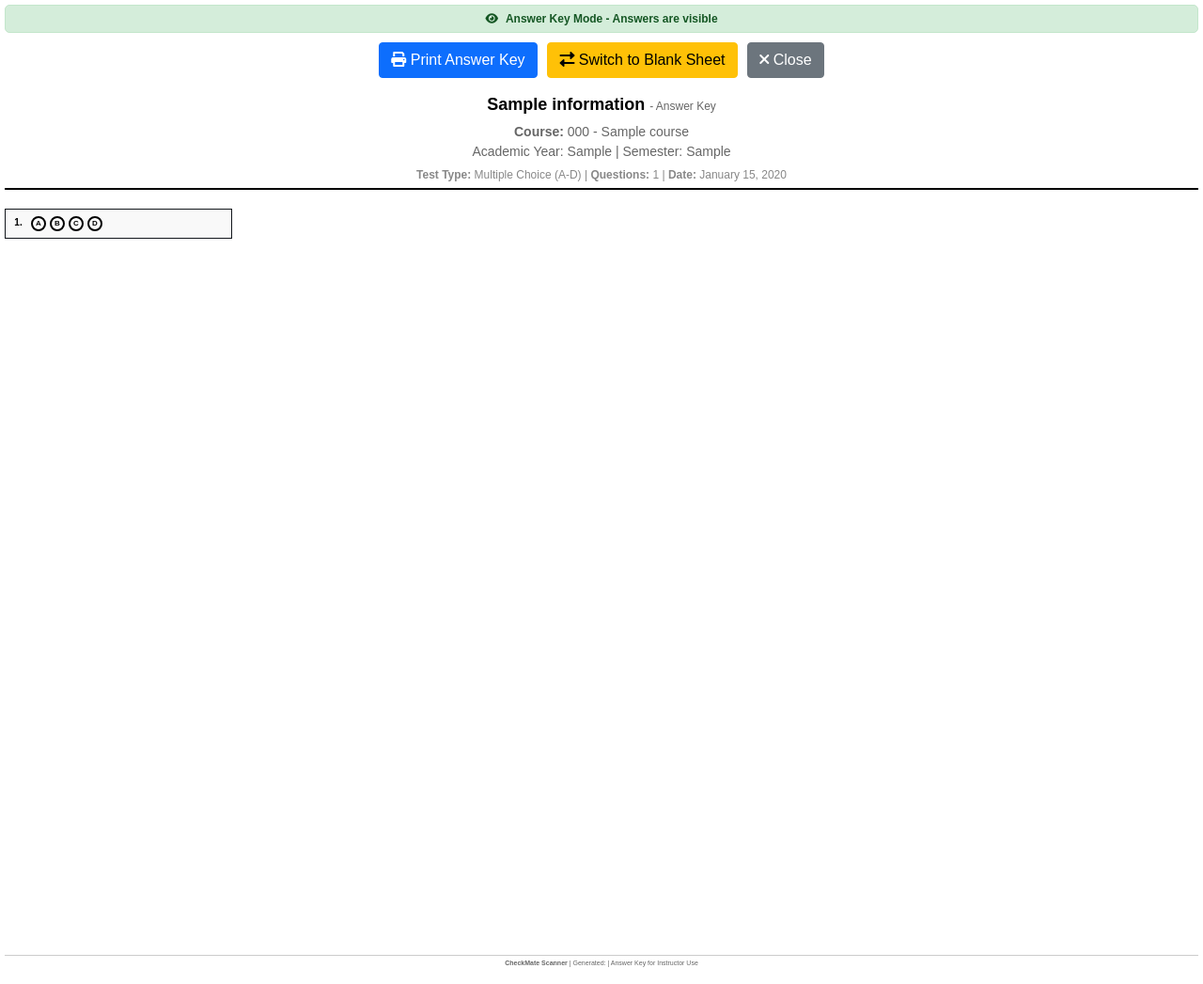
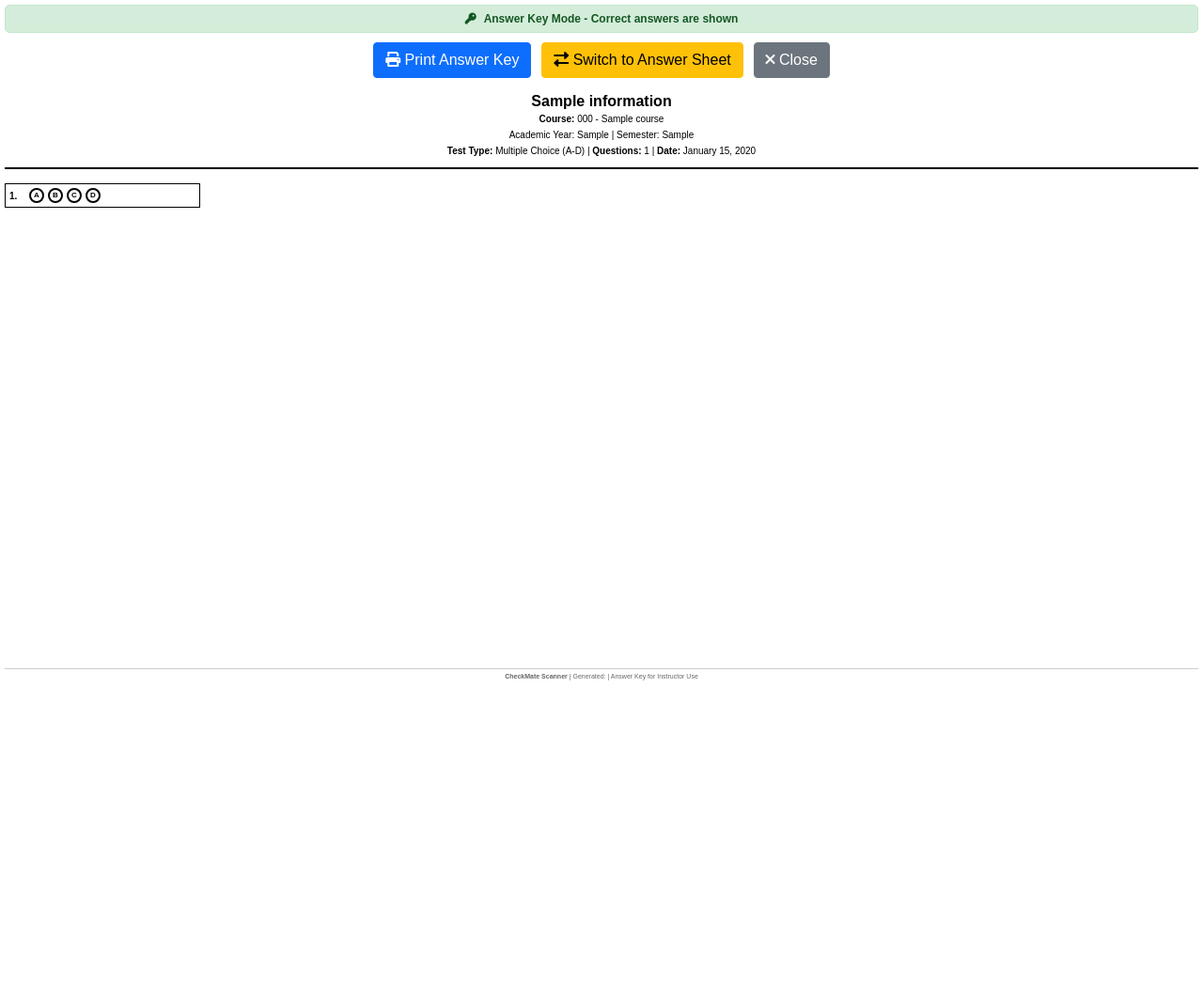
Before and after one commit to itsmiyukimharie/Checkmate, a Django app: page /answer-keys/print/1/ in a window 1280 px wide. Shown: the whole page at 94% size. After the commit the page ends 724 px from the top, so only its background shows below. Run offline with Django 4.2, Linux system fonts and the light colour scheme; a user stored in the database is signed in; tables that the repository leaves empty hold one stand-in row (values such as "Sample post").

Commit message:
feat: Enhance answer key functionality by adding options for downloading and printing answer keys or sheets, including improved UI for selection and student information sections.

```diff
--- a/main/views.py
+++ b/main/views.py
@@ -112,10 +112,14 @@ def delete_test(request, test_id):
 
 @login_required
 def download_answer_key(request, test_id):
-    """Download answer key as CSV file"""
+    """Download answer key or answer sheet as CSV file"""
     try:
         test_info, answer_keys = AnswerKeyService.get_test_with_answers(test_id, request.user)
-        show_answers = request.GET.get('show_answers', '1') == '1'
+
+        # Get format from URL parameter (answer_key or answer_sheet)
+        format_type = request.GET.get('format', 'answer_key')
+        show_answers = format_type == 'answer_key'
+
         return AnswerKeyService.generate_csv_response(test_info, answer_keys, show_answers)
     except Exception as e:
         messages.error(request, 'Test not found.')
@@ -133,19 +137,21 @@ def print_answer_key_data(request, test_id):
 
 @login_required
 def print_answer_key(request, test_id):
-    """Print answer key in a simple HTML format"""
+    """Print answer key or answer sheet in a simple HTML format"""
     try:
         test_info, answer_keys = AnswerKeyService.get_test_with_answers(test_id, request.user)
 
-        # Check if we should show answers (default: True for backward compatibility)
-        show_answers = request.GET.get('show_answers', '1') == '1'
+        # Get mode from URL parameter (answer_key or answer_sheet)
+        mode = request.GET.get('mode', 'answer_key')
+        if mode not in ['answer_key', 'answer_sheet']:
+            mode = 'answer_key'
 
         context = {
             'test_info': test_info,
             'answer_keys': answer_keys,
             'answer_choices': test_info.get_answer_choices(),
-            'show_answers': show_answers,
-            'page_title': f'Print {"Answer Key" if show_answers else "Blank Sheet"} - {test_info.test_name}'
+            'mode': mode,
+            'page_title': f'Print {"Answer Key" if mode == "answer_key" else "Answer Sheet"} - {test_info.test_name}'
         }
         return render(request, 'main/answer_keys_print.html', context)
     except Exception as e:
--- a/templates/main/answer_keys_print.html
+++ b/templates/main/answer_keys_print.html
@@ -14,7 +14,6 @@
                 margin: 3mm;
                 size: A4;
             }
-            /* Ensure filled bubbles print as black */
             .bubble.filled {
                 background: #000 !important;
                 color: white !important;
@@ -33,20 +32,53 @@
 
         .header {
             text-align: center;
-            margin-bottom: 10px;
+            margin-bottom: 15px;
             border-bottom: 2px solid #000;
-            padding-bottom: 5px;
+            padding-bottom: 8px;
         }
 
         .header h1 {
             margin: 0;
-            font-size: 14px;
+            font-size: 16px;
             font-weight: bold;
         }
 
         .header p {
             margin: 2px 0;
             font-size: 10px;
+        }
+
+        /* Student Information Section - Only for Answer Sheets */
+        .student-info {
+            margin: 15px 0 20px 0;
+            padding: 10px;
+            border: 2px solid #000;
+            background: #f9f9f9;
+            font-size: 12px;
+            font-weight: bold;
+        }
+
+        .student-info .info-row {
+            display: flex;
+            justify-content: space-between;
+            margin-bottom: 8px;
+        }
+
+        .student-info .info-field {
+            flex: 1;
+            margin-right: 20px;
+        }
+
+        .student-info .info-field:last-child {
+            margin-right: 0;
+        }
+
+        .student-info .field-line {
+            border-bottom: 1px solid #000;
+            min-height: 20px;
+            margin-left: 5px;
+            display: inline-block;
+            width: 200px;
         }
 
         .test-info {
@@ -116,7 +148,6 @@
             font-size: 8px;
             background: white;
             color: #000;
-            /* Ensure colors print correctly */
             -webkit-print-color-adjust: exact;
             print-color-adjust: exact;
         }
@@ -124,14 +155,11 @@
         .bubble.filled {
             background: #000 !important;
             color: white !important;
-            /* Force print color accuracy */
             -webkit-print-color-adjust: exact !important;
             print-color-adjust: exact !important;
-            /* Additional fallback for stubborn browsers */
             box-shadow: inset 0 0 0 10px #000 !important;
         }
 
-        /* Alternative approach using pseudo-element for maximum compatibility */
         .bubble.filled::after {
             content: '';
             position: absolute;
@@ -162,73 +190,40 @@
         }
 
         .print-type-indicator {
-            background: {% if show_answers %}#d4edda{% else %}#fff3cd{% endif %};
-            color: {% if show_answers %}#155724{% else %}#856404{% endif %};
+            background: {% if mode == 'answer_key' %}#d4edda{% else %}#fff3cd{% endif %};
+            color: {% if mode == 'answer_key' %}#155724{% else %}#856404{% endif %};
             padding: 5px 10px;
             border-radius: 5px;
             font-size: 12px;
             font-weight: bold;
             margin-bottom: 10px;
-            border: 1px solid {% if show_answers %}#c3e6cb{% else %}#ffeaa7{% endif %};
+            border: 1px solid {% if mode == 'answer_key' %}#c3e6cb{% else %}#ffeaa7{% endif %};
         }
 
-        .test-title {
-            font-size: 18px;
-            font-weight: bold;
-            margin-bottom: 5px;
-        }
-
-        .course-info {
-            font-size: 14px;
-            color: #666;
-            margin-bottom: 5px;
-        }
-
-        .test-details {
-            font-size: 12px;
-            color: #888;
-        }
-
-        .answer-grid {
-            display: grid;
-            grid-template-columns: repeat(5, 1fr);
-            gap: 15px;
-            margin-top: 20px;
-        }
-
-        .answer-item {
-            border: 1px solid #12161c;
-            padding: 6px;
-            text-align: center;
-            background-color: #f9f9f9;
-        }
-
-        .question-number {
-            font-weight: bold;
-            margin-bottom: 3px;
-        }
-
-        .answer {
-            font-size: 10px;
-            font-weight: bold;
-            color: #2c3e50;
+        .instructions {
+            margin: 10px 0;
+            padding: 8px;
+            background: #f0f8ff;
+            border: 1px solid #ccc;
+            font-size: 9px;
+            border-radius: 3px;
         }
     </style>
 </head>
 <body>
     <div class="actions no-print">
         <div class="print-type-indicator">
-            {% if show_answers %}
-                <i class="fas fa-eye me-2"></i>Answer Key Mode - Answers are visible
+            {% if mode == 'answer_key' %}
+                <i class="fas fa-key me-2"></i>Answer Key Mode - Correct answers are shown
             {% else %}
-                <i class="fas fa-eye-slash me-2"></i>Blank Sheet Mode - No answers shown
+                <i class="fas fa-file-alt me-2"></i>Answer Sheet Mode - For student use
             {% endif %}
         </div>
         <button onclick="window.print()" class="btn btn-primary me-2">
-            <i class="fas fa-print"></i> Print {% if show_answers %}Answer Key{% else %}Blank Sheet{% endif %}
+            <i class="fas fa-print"></i> Print {% if mode == 'answer_key' %}Answer Key{% else %}Answer Sheet{% endif %}
         </button>
-        <button onclick="toggleAnswers()" class="btn btn-warning me-2">
-            <i class="fas fa-exchange-alt"></i> Switch to {% if show_answers %}Blank Sheet{% else %}Answer Key{% endif %}
+        <button onclick="toggleMode()" class="btn btn-warning me-2">
+            <i class="fas fa-exchange-alt"></i> Switch to {% if mode == 'answer_key' %}Answer Sheet{% else %}Answer Key{% endif %}
         </button>
         <button onclick="window.close()" class="btn btn-secondary">
             <i class="fas fa-times"></i> Close
@@ -236,37 +231,50 @@
     </div>
 
     <div class="header">
-        <div class="test-title">
-            {{ test_info.test_name }}
-            {% if not show_answers %}
-                <span style="font-size: 12px; color: #666; font-weight: normal;"> - Student Answer Sheet</span>
-            {% else %}
-                <span style="font-size: 12px; color: #666; font-weight: normal;"> - Answer Key</span>
-            {% endif %}
-        </div>
+        <h1>{{ test_info.test_name }}</h1>
         {% if test_info.course %}
-            <div class="course-info">
-                <strong>Course:</strong> {{ test_info.course.course_code }} - {{ test_info.course.course_name }}
-                {% if test_info.course.academic_year or test_info.course.semester %}
-                    <br>
+            <p><strong>Course:</strong> {{ test_info.course.course_code }} - {{ test_info.course.course_name }}</p>
+            {% if test_info.course.academic_year or test_info.course.semester %}
+                <p>
                     {% if test_info.course.academic_year %}Academic Year: {{ test_info.course.academic_year }}{% endif %}
                     {% if test_info.course.academic_year and test_info.course.semester %} | {% endif %}
                     {% if test_info.course.semester %}Semester: {{ test_info.course.semester }}{% endif %}
-                {% endif %}
+                </p>
+            {% endif %}
+        {% endif %}
+        <p><strong>Test Type:</strong> {{ test_info.get_test_type_display }} | <strong>Questions:</strong> {{ test_info.question_count }} | <strong>Date:</strong> {{ test_info.created_at|date:"F d, Y" }}</p>
+    </div>
+
+    {% if mode == 'answer_sheet' %}
+    <!-- Student Information Section - Only shown for answer sheets -->
+    <div class="student-info">
+        <div class="info-row">
+            <div class="info-field">
+                <strong>Name:</strong> <span class="field-line"></span>
             </div>
-        {% endif %}
-        <div class="test-details">
-            <strong>Test Type:</strong> {{ test_info.get_test_type_display }} |
-            <strong>Questions:</strong> {{ test_info.question_count }} |
-            <strong>Date:</strong> {{ test_info.created_at|date:"F d, Y" }}
+            <div class="info-field">
+                <strong>Date:</strong> <span class="field-line"></span>
+            </div>
         </div>
-        {% if not show_answers %}
-            <div style="margin-top: 10px; font-size: 10px; color: #666;">
-                <strong>Instructions:</strong> Fill in the bubble completely for your chosen answer. Use a dark pencil or pen.
-                <br><strong>Name:</strong> _________________ <strong>Student ID:</strong> _________________ <strong>Section:</strong> _________________
+        <div class="info-row">
+            <div class="info-field">
+                <strong>Course:</strong> <span class="field-line"></span>
             </div>
-        {% endif %}
+            <div class="info-field">
+                <strong>Section:</strong> <span class="field-line"></span>
+            </div>
+        </div>
     </div>
+
+    <!-- Instructions for students -->
+    <div class="instructions">
+        <strong>Instructions:</strong>
+        • Fill in the bubbles completely with a dark pencil or pen
+        • Make sure only one answer is selected per question
+        • Erase completely if you need to change an answer
+        • Ensure your name and other information are clearly written above
+    </div>
+    {% endif %}
 
     <div class="answer-grid {% if test_info.test_type == 'true_false' %}grid-tf{% elif test_info.test_type == 'multiple_choice_5' %}grid-mc5{% else %}grid-mc4{% endif %}">
         {% for answer_key in answer_keys %}
@@ -280,7 +288,7 @@
                 <div class="question-number">{{ answer_key.question_number }}.</div>
                 <div class="bubbles">
                     {% for choice in answer_choices %}
-                    <div class="bubble{% if show_answers and choice == answer_key.answer %} filled{% endif %}">
+                    <div class="bubble{% if mode == 'answer_key' and choice == answer_key.answer %} filled{% endif %}">
                         {% if choice == 'True' %}T{% elif choice == 'False' %}F{% else %}{{ choice }}{% endif %}
                     </div>
                     {% endfor %}
@@ -291,15 +299,16 @@
 
     <div class="print-footer">
         <p><strong>CheckMate Scanner</strong> | Generated: {{ "now"|date:"M d, Y g:i A" }} |
-        {% if show_answers %}Answer Key for Instructor Use{% else %}Student Answer Sheet - Optimized for OMR Processing{% endif %}</p>
+        {% if mode == 'answer_key' %}Answer Key for Instructor Use{% else %}Student Answer Sheet - Optimized for OMR Processing{% endif %}</p>
     </div>
 
     <script src="https://cdn.jsdelivr.net/npm/bootstrap@5.1.3/dist/js/bootstrap.bundle.min.js"></script>
     <script>
-        function toggleAnswers() {
+        function toggleMode() {
             const currentUrl = new URL(window.location);
-            const showAnswers = currentUrl.searchParams.get('show_answers') === '1';
-            currentUrl.searchParams.set('show_answers', showAnswers ? '0' : '1');
+            const currentMode = currentUrl.searchParams.get('mode') || 'answer_key';
+            const newMode = currentMode === 'answer_key' ? 'answer_sheet' : 'answer_key';
+            currentUrl.searchParams.set('mode', newMode);
             window.location.href = currentUrl.toString();
         }
 
```
Also changed, not shown: main/services/answer_key_service.py (+27 -7 lines), templates/main/answer_keys.html (+44 -9 lines).
